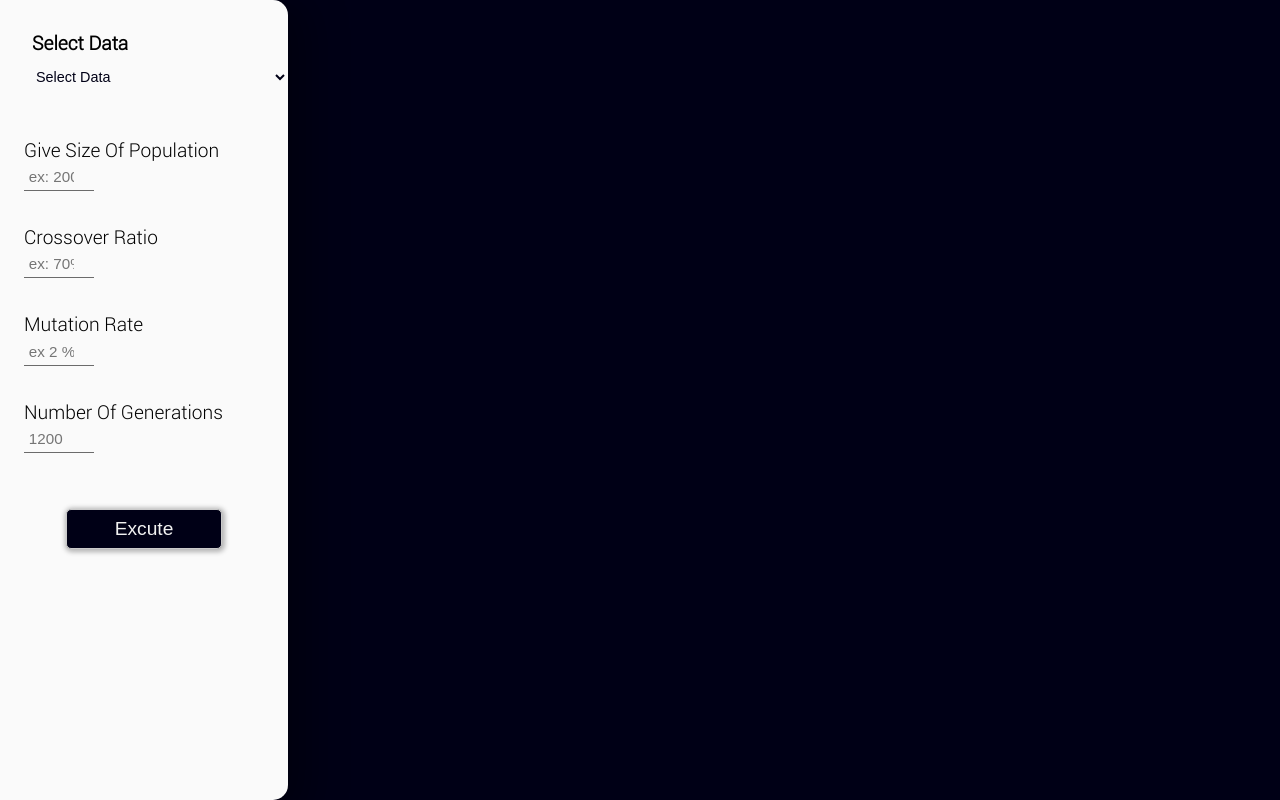
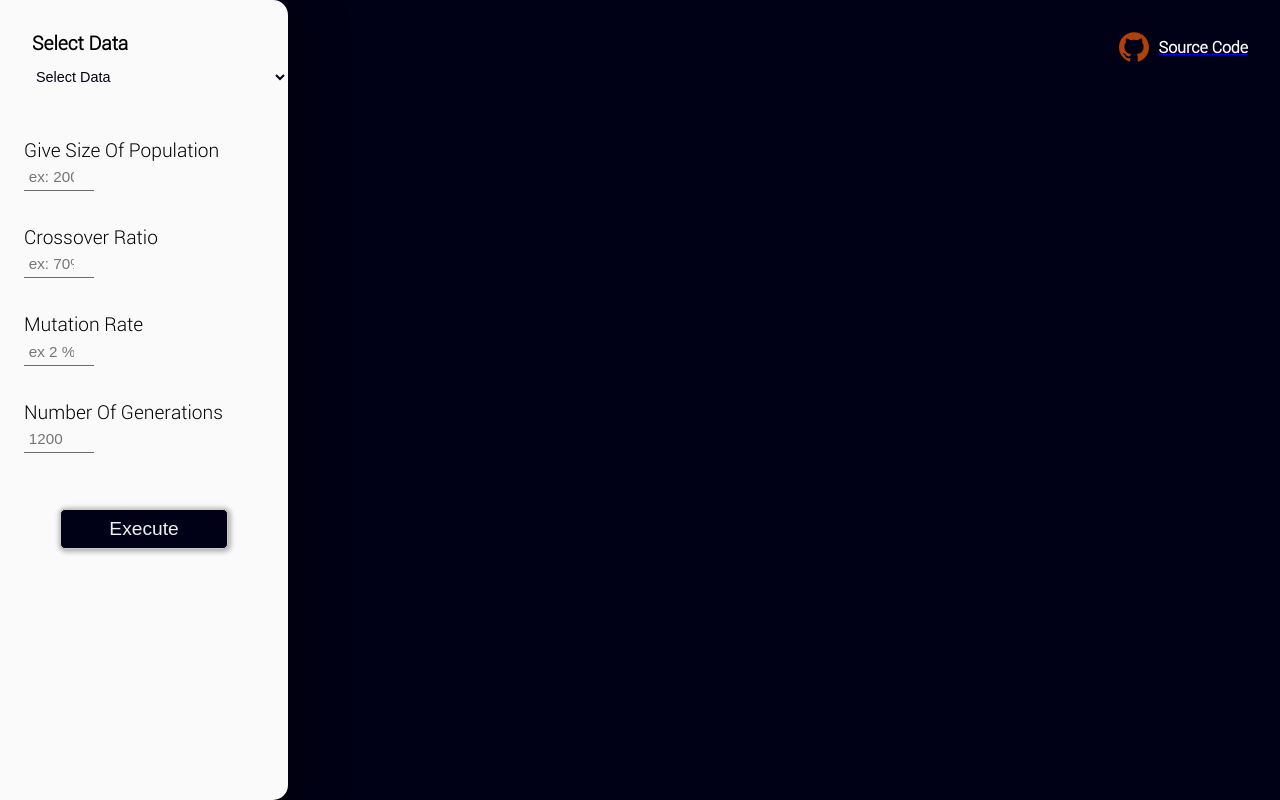
Before and after one commit to ismail-benlaredj/vehicle-routing-problem, a plain HTML site: page index.html in a window 1280 px wide. Drawn offline with Linux system fonts and the light colour scheme.

Commit message:
add Github link

```diff
--- a/index.html
+++ b/index.html
@@ -13,6 +13,14 @@
     <button onclick="go()">click</button> -->
   <section class="main">
     <div class="container">
+      <div class="github">
+        <a href="https://github.com/ismail-benlaredj/vehicle-routing-problem">
+          <div class="github_icon">
+            <img src="/assets/github.svg" alt="Github icon" />
+            source code
+          </div>
+        </a>
+      </div>
       <div class="aside">
         <div class="select-data">
           <label for="data-btn">select data</label>
@@ -48,7 +56,7 @@
           </div>
         </form>
         <p id="input-notif">please give valid input.</p>
-        <button id="excute-btn" onclick="excute()">excute</button>
+        <button id="excute-btn" onclick="excute()">Execute</button>
 
         <div id="results">
           <h1>results</h1>
--- a/styles/style.css
+++ b/styles/style.css
@@ -27,6 +27,26 @@ body {
   flex-direction: row;
   box-sizing: border-box;
   background-color: rgb(0, 0, 22);
+}
+
+.github {
+  position: absolute;
+  right: 2rem;
+  top: 2rem;
+  z-index: 80;
+}
+
+.github_icon {
+  display: flex;
+  flex-direction: row;
+  color: white;
+  align-items: center;
+  font-weight: 800;
+}
+
+.github_icon img {
+  width: 30px;
+  margin-right: 10px;
 }
 
 .aside {
```
Also changed, not shown: assets/github.svg (added).
